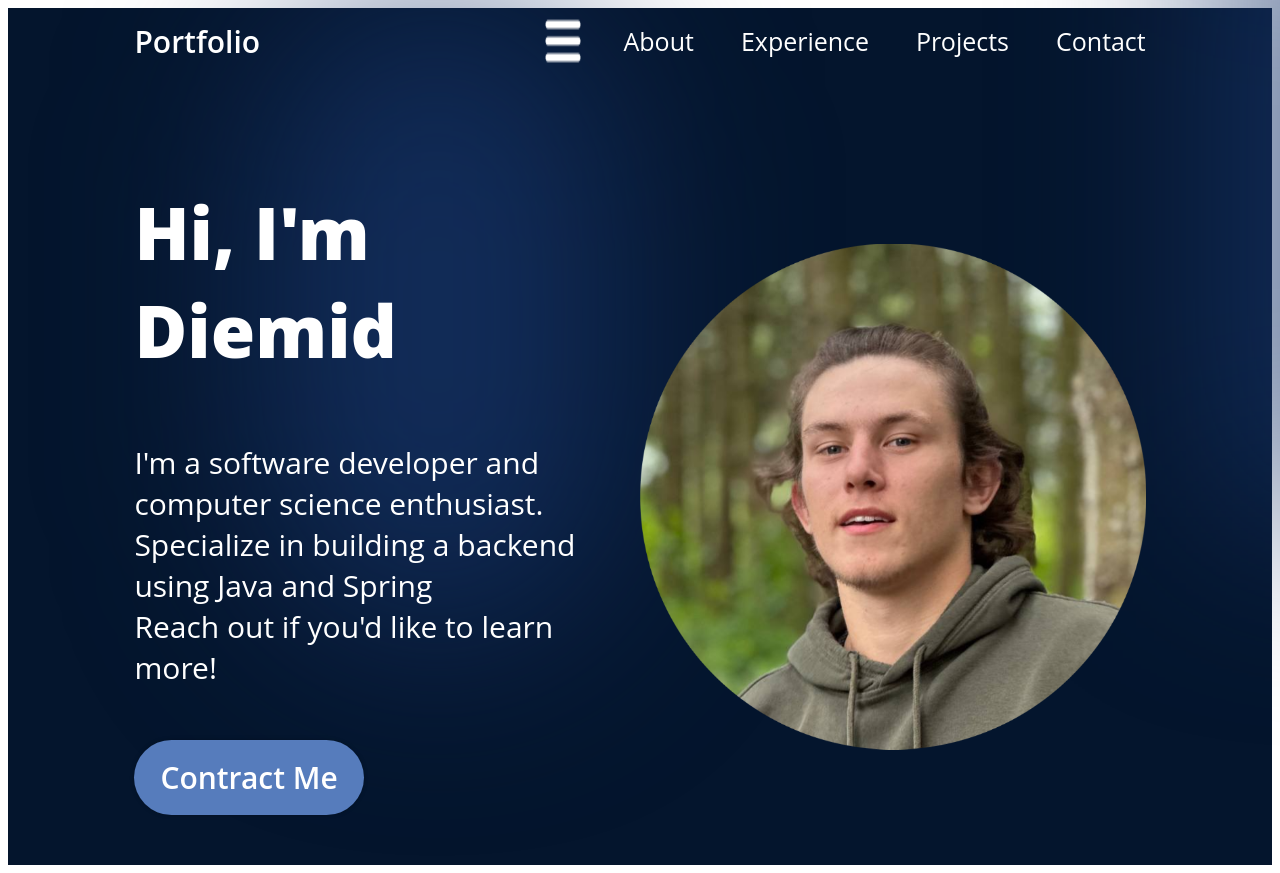
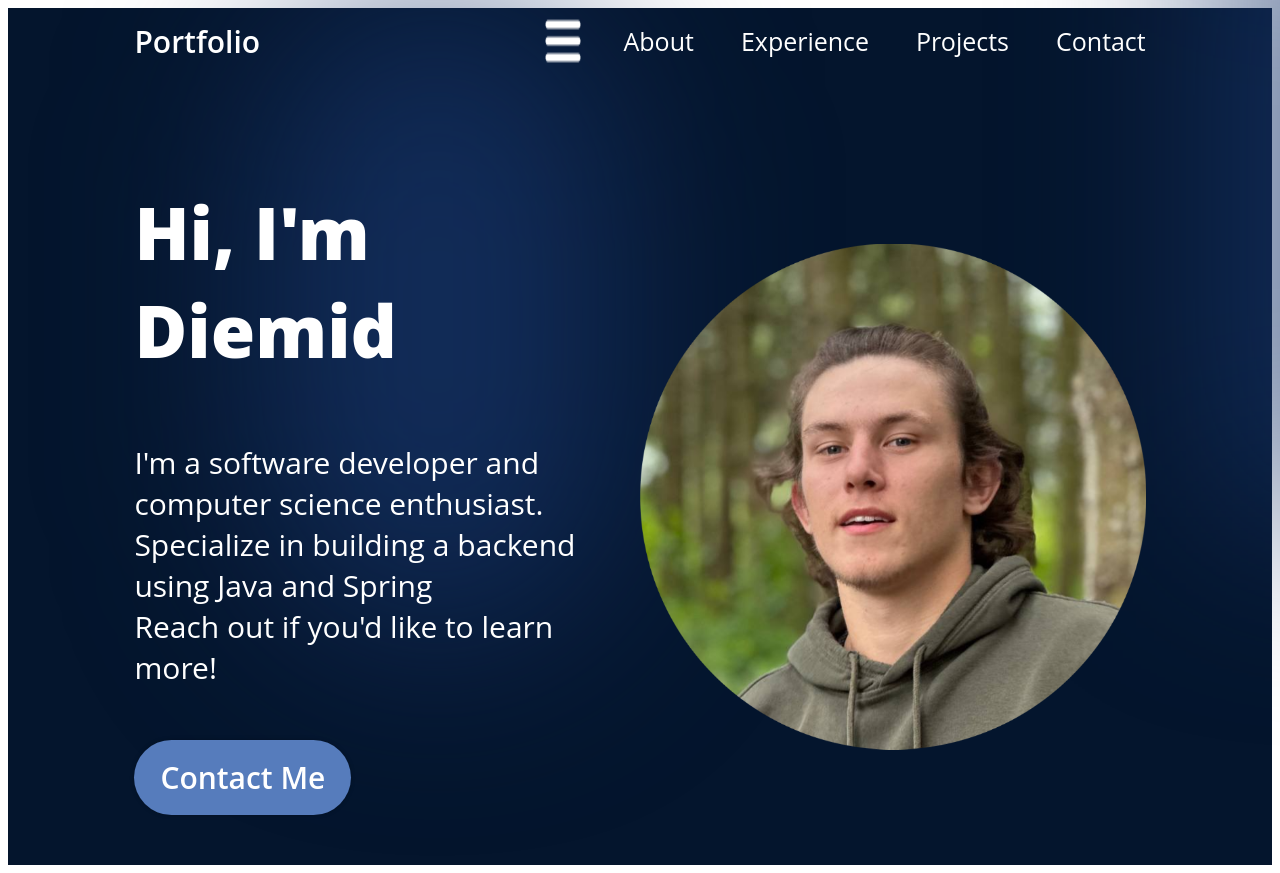
Before and after one commit to MasoNord/portfolio-website-Diemid, a React (Vite) app: page / in a window 1280 px wide. Shown: the top 873 px of the page. Built offline with nearby package versions, Linux system fonts and the light colour scheme.

Commit message:
remove the typo

```diff
--- a/src/components/hero/bio.jsx
+++ b/src/components/hero/bio.jsx
@@ -14,7 +14,7 @@ export const Bio = () => {
                 Specialize in building a backend using Java and Spring<br />
                 Reach out if you'd like to learn more!<br />
             </p>
-            <a href='trotf233@gmail.com' className={styles.contactBtn}>Contract Me </a>
+            <a href='trotf233@gmail.com' className={styles.contactBtn}>Contact Me </a>
         </div>
         <img src = {myface} alt = "My face" className={styles.heroImg}/>
         <div className= {styles.topBlur}/>
```
